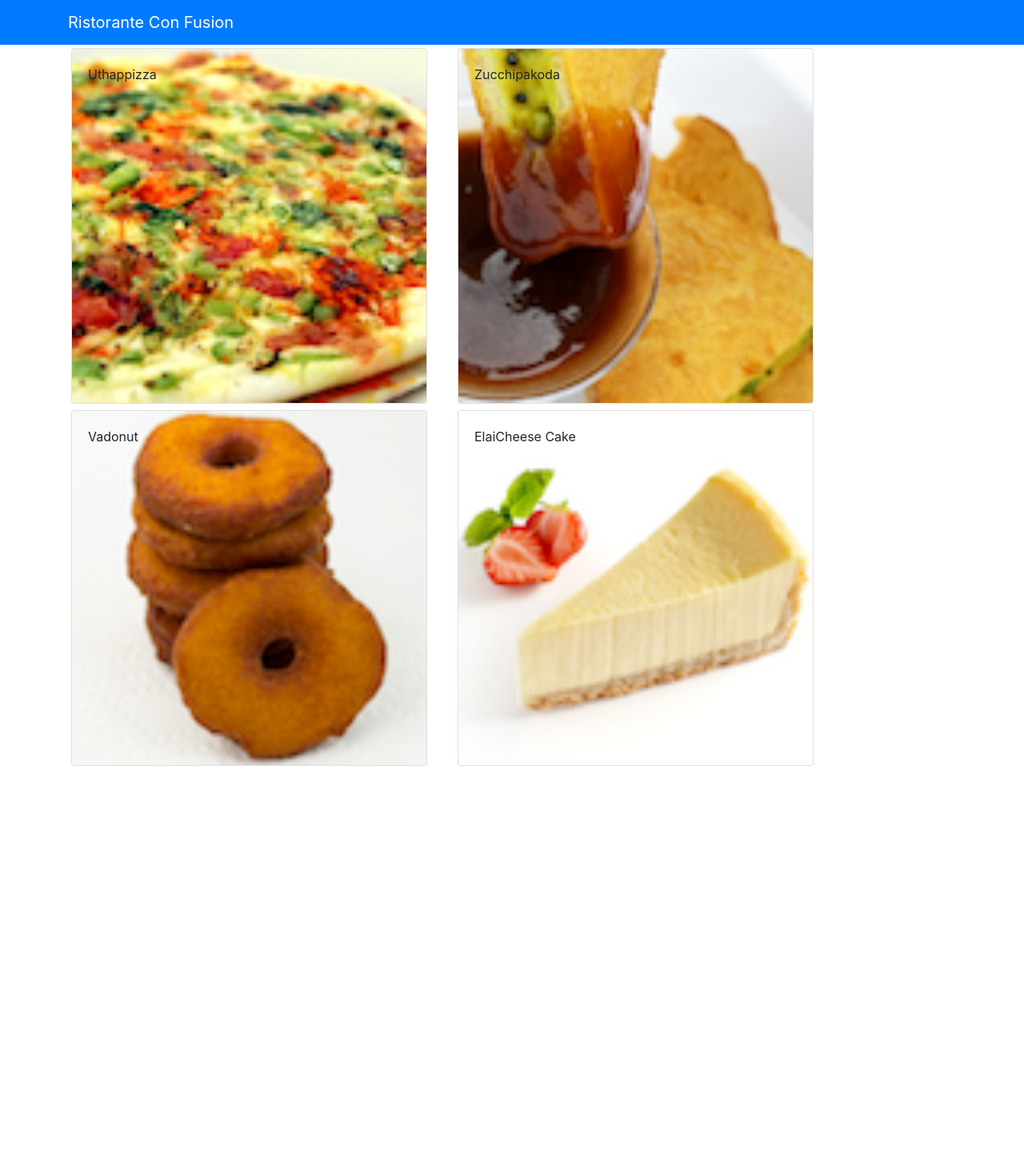
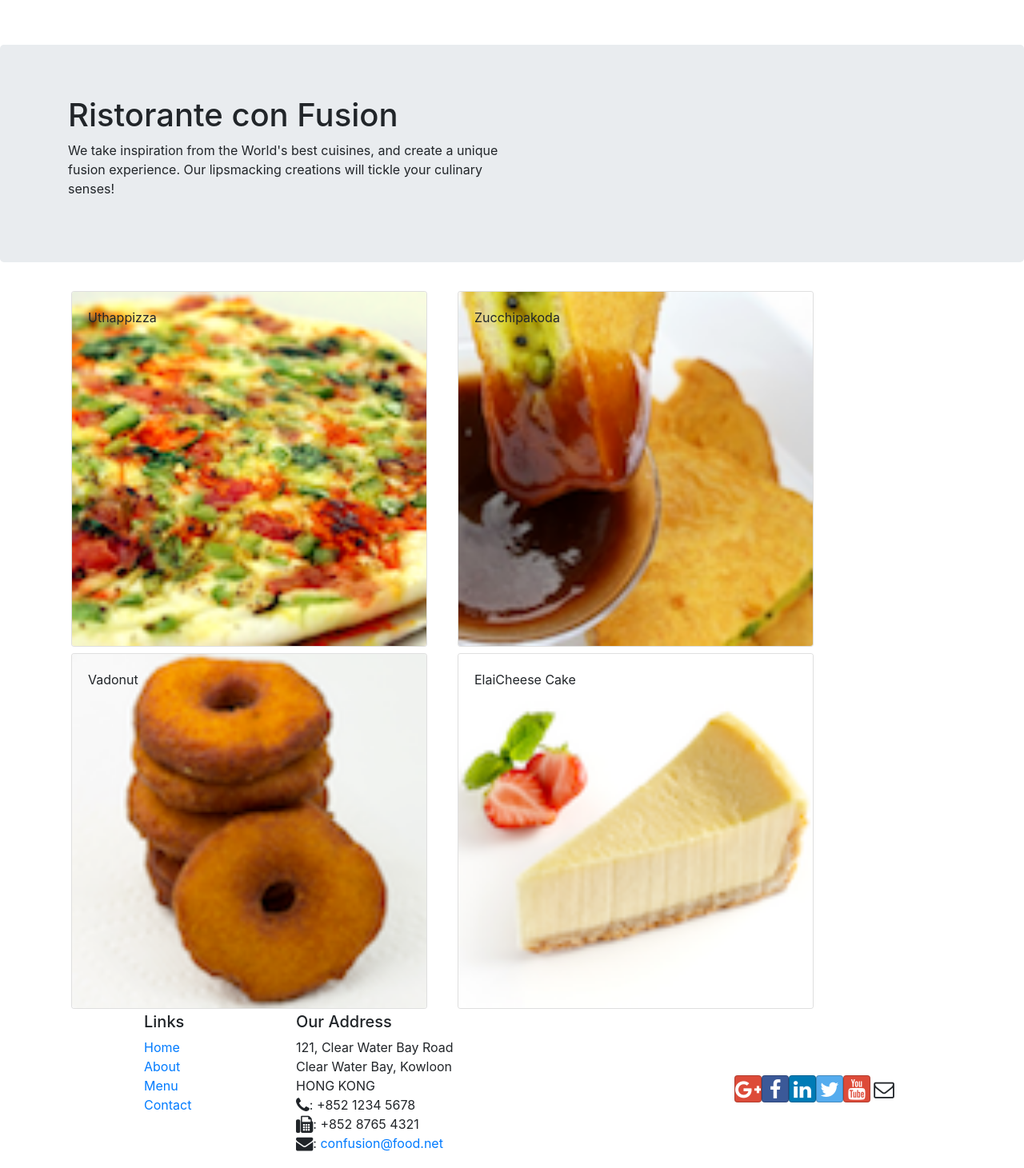
Before and after one commit to eddyGitGub/ReactJs-Website, a React (Create React App) app: page /contactus in a window 1280 px wide. Shown: the top 1461 px of the page at 80% size. Before the commit the page ends 962 px from the top, so only its background shows below. Built offline with nearby package versions, Linux system fonts and the light colour scheme.

Commit message:
Header and Footer

```diff
--- a/package.json
+++ b/package.json
@@ -7,6 +7,8 @@
     "@testing-library/react": "^9.5.0",
     "@testing-library/user-event": "^7.2.1",
     "bootstrap": "^4.4.1",
+    "bootstrap-social": "^5.1.1",
+    "font-awesome": "^4.7.0",
     "react": "^16.13.1",
     "react-bootstrap": "^1.0.1",
     "react-dom": "^16.13.1",
--- /dev/null
+++ b/src/App.css
@@ -0,0 +1,33 @@
+.row-header {
+  margin: 0px auto;
+  padding: 0px auto;
+}
+
+.row-content {
+  margin: 0px auto;
+  padding: 50px 0px 50px 0px;
+  border-bottom: 1px ridge;
+  min-height: 400px;
+}
+
+.footer {
+  background-color: #d1c4e9;
+  margin: 0px auto;
+  padding: 20px 0px 20px 0px;
+}
+.jumbotron {
+  padding: 70px 30px 70px 30px;
+  margin: 0px auto;
+  background: #9575cd;
+  color: floralwhite;
+}
+
+address {
+  font-size: 80%;
+  margin: 0px;
+  color: #0f0f0f;
+}
+
+.navbar-dark {
+  background-color: #512da8;
+}
--- /dev/null
+++ b/src/components/FooterComponent.js
@@ -0,0 +1,50 @@
+import React from 'react';
+
+function Footer(props) {
+    return(
+    <div className="footer">
+        <div className="container">
+            <div className="row justify-content-center">
+                <div className="col-4 offset-1 col-sm-2">
+                    <h5>Links</h5>
+                    <ul className="list-unstyled">
+                        <li><a href="#">Home</a></li>
+                        <li><a href="#">About</a></li>
+                        <li><a href="#">Menu</a></li>
+                        <li><a href="contactus.html">Contact</a></li>
+                    </ul>
+                </div>
+                <div className="col-7 col-sm-5">
+                    <h5>Our Address</h5>
+                    <address>
+		              121, Clear Water Bay Road<br />
+		              Clear Water Bay, Kowloon<br />
+		              HONG KONG<br />
+		              <i className="fa fa-phone fa-lg"></i>: +852 1234 5678<br />
+		              <i className="fa fa-fax fa-lg"></i>: +852 8765 4321<br />
+		              <i className="fa fa-envelope fa-lg"></i>: <a href="mailto:confusion@food.net">
+                         confusion@food.net</a>
+                    </address>
+                </div>
+                <div className="col-12 col-sm-4 align-self-center">
+                    <div className="text-center">
+                        <a className="btn btn-social-icon btn-google" href="http://google.com/+"><i className="fa fa-google-plus"></i></a>
+                        <a className="btn btn-social-icon btn-facebook" href="http://www.facebook.com/profile.php?id="><i className="fa fa-facebook"></i></a>
+                        <a className="btn btn-social-icon btn-linkedin" href="http://www.linkedin.com/in/"><i className="fa fa-linkedin"></i></a>
+                        <a className="btn btn-social-icon btn-twitter" href="http://twitter.com/"><i className="fa fa-twitter"></i></a>
+                        <a className="btn btn-social-icon btn-google" href="http://youtube.com/"><i className="fa fa-youtube"></i></a>
+                        <a className="btn btn-social-icon" href="mailto:"><i className="fa fa-envelope-o"></i></a>
+                    </div>
+                </div>
+            </div>
+            <div className="row justify-content-center">
+                <div className="col-auto">
+                    <p>© Copyright 2018 Ristorante Con Fusion</p>
+                </div>
+            </div>
+        </div>
+    </div>
+    )
+}
+
+export default Footer;
--- /dev/null
+++ b/src/components/HeaderComponent.js
@@ -0,0 +1,32 @@
+import React, { Component } from 'react';
+import { Navbar, NavbarBrand, Jumbotron } from 'reactstrap';
+
+class Header extends Component {
+  render() {
+    return (
+      <React.Fragment>
+        <Navbar dark>
+          <div className="container">
+            <NavbarBrand href="/">Ristorante Con Fusion</NavbarBrand>
+          </div>
+        </Navbar>
+        <Jumbotron>
+          <div className="container">
+            <div className="row row-header">
+              <div className="col-12 col-sm-6">
+                <h1>Ristorante con Fusion</h1>
+                <p>
+                  We take inspiration from the World's best cuisines, and create
+                  a unique fusion experience. Our lipsmacking creations will
+                  tickle your culinary senses!
+                </p>
+              </div>
+            </div>
+          </div>
+        </Jumbotron>
+      </React.Fragment>
+    );
+  }
+}
+
+export default Header;
--- a/src/components/MainComponent.js
+++ b/src/components/MainComponent.js
@@ -1,33 +1,39 @@
 import React, { Component } from 'react';
-import { Navbar, NavbarBrand } from 'reactstrap';
 import Menu from './MenuComponent';
 import DishDetail from './DishdetailComponent';
+import Header from './HeaderComponent';
+import Footer from './FooterComponent';
 import { DISHES } from '../shared/dishes';
 
 class Main extends Component {
-
   constructor(props) {
     super(props);
     this.state = {
-        dishes: DISHES,
-        selectedDish: null
+      dishes: DISHES,
+      selectedDish: null,
     };
   }
 
   onDishSelect(dishId) {
-    this.setState({ selectedDish: dishId});
+    this.setState({ selectedDish: dishId });
   }
 
   render() {
     return (
       <div>
-        <Navbar dark color="primary">
-          <div className="container">
-            <NavbarBrand href="/">Ristorante Con Fusion</NavbarBrand>
-          </div>
-        </Navbar>
-        <Menu dishes={this.state.dishes} onClick={(dishId) => this.onDishSelect(dishId)} />
-        <DishDetail dish={this.state.dishes.filter((dish) => dish.id === this.state.selectedDish)[0]} />
+        <Header />
+        <Menu
+          dishes={this.state.dishes}
+          onClick={(dishId) => this.onDishSelect(dishId)}
+        />
+        <DishDetail
+          dish={
+            this.state.dishes.filter(
+              (dish) => dish.id === this.state.selectedDish
+            )[0]
+          }
+        />
+        <Footer />
       </div>
     );
   }
--- a/src/index.js
+++ b/src/index.js
@@ -4,6 +4,8 @@
 import App from './App';
 import * as serviceWorker from './serviceWorker';
 import 'bootstrap/dist/css/bootstrap.min.css';
+import 'font-awesome/css/font-awesome.css';
+import 'bootstrap-social/bootstrap-social.css';
 
 ReactDOM.render(
   <React.StrictMode>
```
Also changed, not shown: 1 other file (tests, documents, lock files or other folders).
